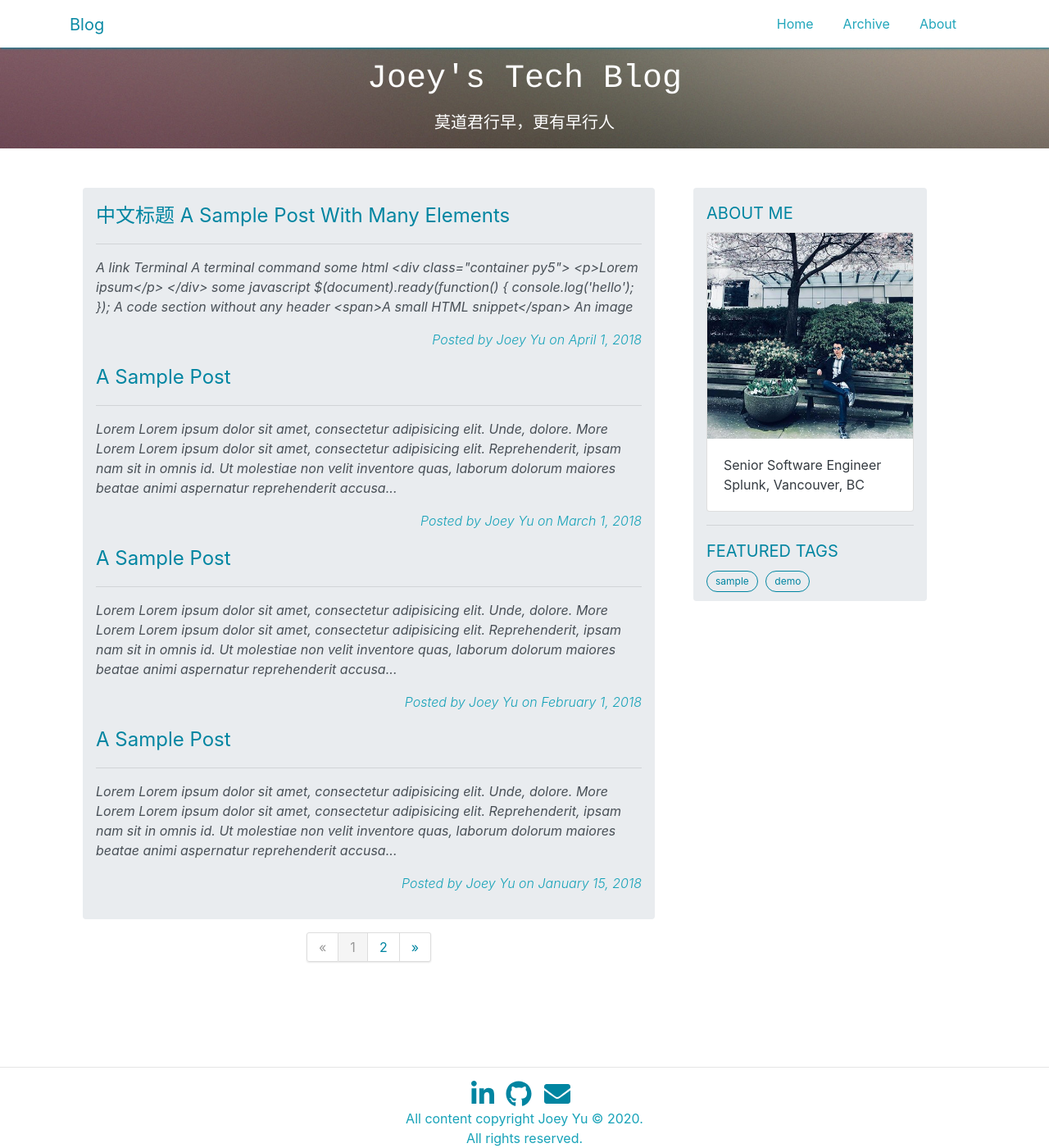
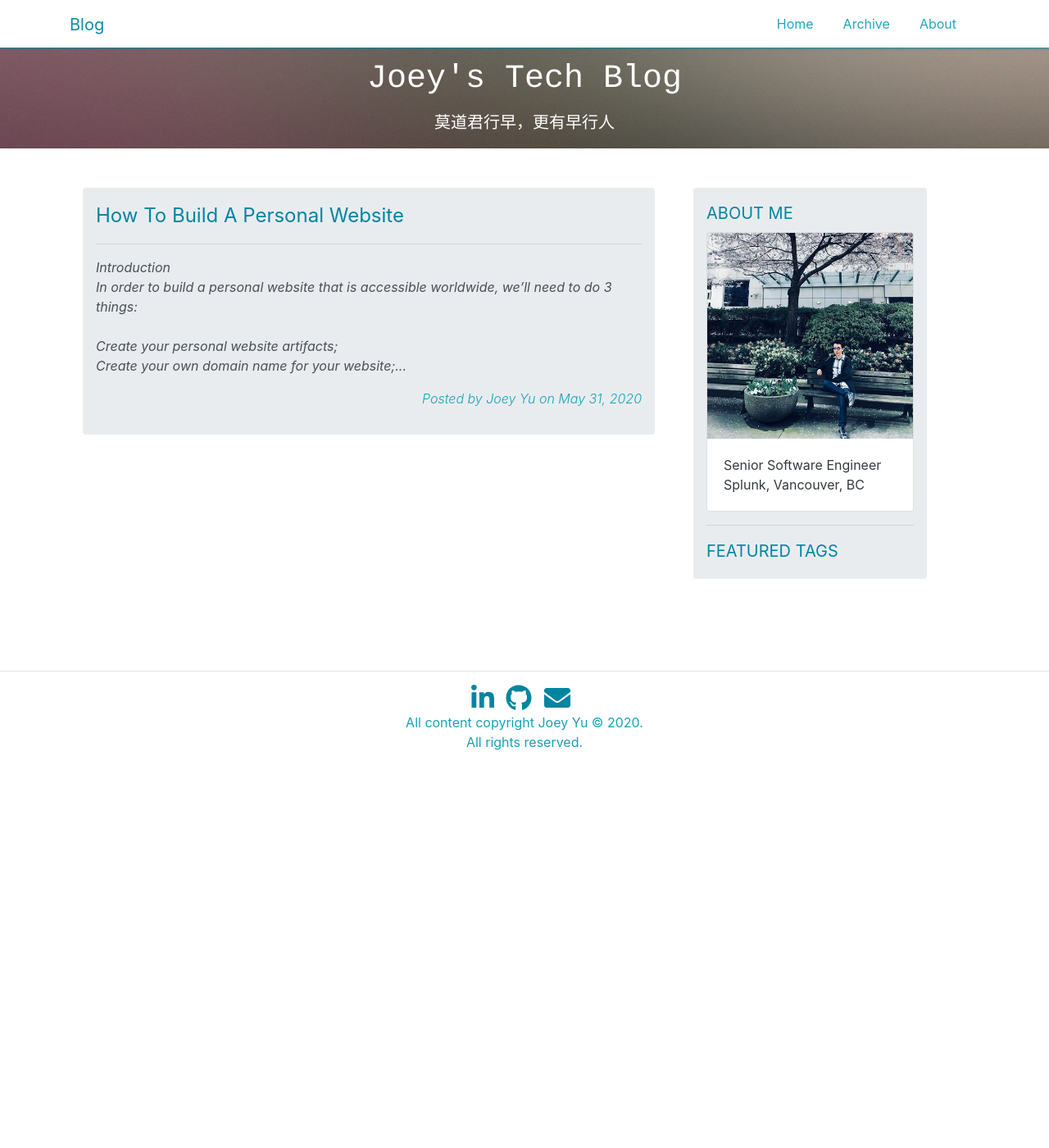
Before and after one commit to goplusgo/blog.goplusgo.me, a Jekyll site: the page built from index.html, in a window 1280 px wide and 1400 px high. Shown: the whole window at 82% size. Built offline with Jekyll 4.4.1, drawn with Linux system fonts in a browser that asks for light colours; nearby versions of some CDN libraries; the list of posts is cut into pages by our own code.

Commit message:
Add first blog post and update README

````diff
--- a/_includes/posts.html
+++ b/_includes/posts.html
@@ -5,7 +5,7 @@
         <h4 class="text-capitalize">{{ post.title }}</h4>
         <hr>
         <div class="post-content-preview font-italic">
-          <p>{{ post.content | strip_html | truncate:300 }}</p>
+          <p>{{ post.content | strip_html | truncate:200 | newline_to_br }}</p>
         </div>
         <p class="text-info text-sm-right font-weight-light font-italic">
           Posted by {% if post.author %}{{ post.author }}{% else %}{{ site.author }}{% endif %} on {{ post.date | date: "%B %-d, %Y" }}
--- a/_posts/2018-01-15-a-sample-post-2.md
+++ /dev/null
@@ -1,15 +0,0 @@
----
-layout: post
-title: A Sample Post
-subtitle: This is the second sample post created in 2018
-tag: sample
-summary: Lorem ipsum dolor sit amet, consectetur adipisicing elit. Unde, dolore.
----
-
-## Lorem
-Lorem ipsum dolor sit amet, consectetur adipisicing elit. Unde, dolore.
-
-## More Lorem
-Lorem ipsum dolor sit amet, consectetur adipisicing elit. Reprehenderit, ipsam nam sit in omnis id. Ut molestiae non velit inventore quas, laborum dolorum maiores beatae animi aspernatur reprehenderit accusantium nostrum?
-
-Lorem ipsum dolor sit amet, consectetur adipisicing elit. Reprehenderit, ipsam nam sit in omnis id. Ut molestiae non velit inventore quas, laborum dolorum maiores beatae animi aspernatur reprehenderit accusantium nostrum?
--- a/_posts/2018-02-01-a-sample-post-3.md
+++ /dev/null
@@ -1,15 +0,0 @@
----
-layout: post
-title: A Sample Post
-subtitle: This is the third sample post created in 2018
-tag: demo
-summary: Lorem ipsum dolor sit amet, consectetur adipisicing elit. Unde, dolore.
----
-
-## Lorem
-Lorem ipsum dolor sit amet, consectetur adipisicing elit. Unde, dolore.
-
-## More Lorem
-Lorem ipsum dolor sit amet, consectetur adipisicing elit. Reprehenderit, ipsam nam sit in omnis id. Ut molestiae non velit inventore quas, laborum dolorum maiores beatae animi aspernatur reprehenderit accusantium nostrum?
-
-Lorem ipsum dolor sit amet, consectetur adipisicing elit. Reprehenderit, ipsam nam sit in omnis id. Ut molestiae non velit inventore quas, laborum dolorum maiores beatae animi aspernatur reprehenderit accusantium nostrum?
--- a/_posts/2018-03-01-a-sample-post-4.md
+++ /dev/null
@@ -1,15 +0,0 @@
----
-layout: post
-title: A Sample Post
-subtitle: Life continues
-summary: Lorem ipsum dolor sit amet, consectetur adipisicing elit. Unde, dolore.
-tag: sample
----
-
-## Lorem
-Lorem ipsum dolor sit amet, consectetur adipisicing elit. Unde, dolore.
-
-## More Lorem
-Lorem ipsum dolor sit amet, consectetur adipisicing elit. Reprehenderit, ipsam nam sit in omnis id. Ut molestiae non velit inventore quas, laborum dolorum maiores beatae animi aspernatur reprehenderit accusantium nostrum?
-
-Lorem ipsum dolor sit amet, consectetur adipisicing elit. Reprehenderit, ipsam nam sit in omnis id. Ut molestiae non velit inventore quas, laborum dolorum maiores beatae animi aspernatur reprehenderit accusantium nostrum?
--- a/_posts/2018-04-01-a-sample-post-5.md
+++ /dev/null
@@ -1,36 +0,0 @@
----
-layout: post
-title: 中文标题 A sample post with many elements
-subtitle: 这是一个副标题
-tag: 中文
-summary: We'll use this post to work out what we need to do to style an individual posts... let's get going!
----
-
-A [link](https://goplusgo.me)
-
-###### Terminal
-```bash
-A terminal command
-```
-
-###### some html
-```html
-<div class="container py5">
-  <p>Lorem ipsum</p>
-</div>
-```
-
-###### some javascript
-```javascript
-$(document).ready(function() {
-  console.log('hello');
-});
-```
-
-A code section without any header
-```html
-<span>A small HTML snippet</span>
-```
-
-An image
-![alt text](https://jekyllrb.com/img/logo-2x.png)
--- /dev/null
+++ b/_posts/2020-05-31-how-to-build-a-personal-website.md
@@ -0,0 +1,57 @@
+---
+layout: post
+title: "How to build a personal website"
+summary: "Building static website using Jekyll, GitHub Pages, AWS Route 53 along with Bootstrap 4, Rake, Disqus"
+tags: [Jekyll, Bootstrap 4, Rake, Disqus, Github, AWS, Route 53]
+---
+
+### Introduction
+In order to build a personal website that is accessible worldwide, we'll need to do 3 things:
+1. Create your personal website artifacts;
+2. Create your own domain name for your website;
+3. Host your website in the internet and point your domain name to the host/provider;
+
+And to achieve the goals above, I basically picked up the tools/frameworks below:
+
+* Jekyll: a framework to create your website;
+* Amazon Route 53: where I purchased my [domain name](http://goplusgo.me);
+* GitHub Pages: yes! Now GitHub supports hosting personal websites!
+
+### Jekyll
+Jekyll is a simple, blog-aware, static site generator perfect for personal, project, or organization sites. And there're tons of themes you can find online. This blog originally started by following the steps below:
+
+* [Creating a Jekyll Blog with Bootstrap 4 and Sass - Part 1](https://experimentingwithcode.com/creating-a-jekyll-blog-with-bootstrap-4-and-sass-part-1/)
+* [Creating a Jekyll Blog with Bootstrap 4 and Sass - Part 2](https://experimentingwithcode.com/creating-a-jekyll-blog-with-bootstrap-4-and-sass-part-2/)
+* [Creating a Jekyll Blog with Bootstrap 4 and Sass - Part 3](https://experimentingwithcode.com/creating-a-jekyll-blog-with-bootstrap-4-and-sass-part-3/)
+* [Creating a Jekyll Blog with Bootstrap 4 and Sass - Part 4](https://experimentingwithcode.com/creating-a-jekyll-blog-with-bootstrap-4-and-sass-part-4/)
+* [Creating a Jekyll Blog with Bootstrap 4 and Sass - Part 5](https://experimentingwithcode.com/creating-a-jekyll-blog-with-bootstrap-4-and-sass-part-5/)
+
+On top of that, I did lots of modifications and refinements as well as adding additional features, and you can find the boilerplate of this blog from this Github repo: [https://github.com/goplusgo/boilerplate.blog.goplusgo.me](https://github.com/goplusgo/boilerplate.blog.goplusgo.me).
+
+The cool thing on `Jekyll` is that you can compile and serve your website locally by running command:
+
+```shell
+jekyll serve --watch
+```
+
+to live monitor any changes you made.
+
+### GitHub Pages + Amazon Route 53:
+Follow this [link](https://medium.com/@benwiz/how-to-deploy-github-pages-with-aws-route-53-registered-custom-domain-and-force-https-bbea801e5ea3) to deploy GitHub pages with AWS Route 53 registered custom domain and force HTTPS.
+
+The coolest part on `Github Pages` is that whenever you push your commits, Github will automatically compile and deploy your project. Normally, it takes a minute or two to apply the changes when your refresh your website using the external link.
+
+> Note: as GitHub Pages only supporst limited number of Jekyll themes and the one I used for my [personal website](https://goplusgo.me) is just not the lucky ones. Therefore, we need to switch to remote-theme to make it working, see [commit](https://github.com/goplusgo/goplusgo.github.io/commit/3f5cb7aa20c67d9cec0ace0be161e334e1d821f1).
+
+### Comments
+
+This blog integrates Disqus as the commenting system, see [Disqus](https://disqus.com) for more details.
+
+### Post Creation
+
+This blog website uses [Rake](https://github.com/ruby/rake), to manage post creation. The template of a post is defined in `Rakefile` and the command used to create a new post is:
+
+###### Rake post command
+```shell
+rake post title="Create post using rake" subtitle="I am testing rake post command"
+```
````
Also changed, not shown: _posts/2017-01-01-a-sample-post-1.md (deleted, +0 -17 lines), README.md.
